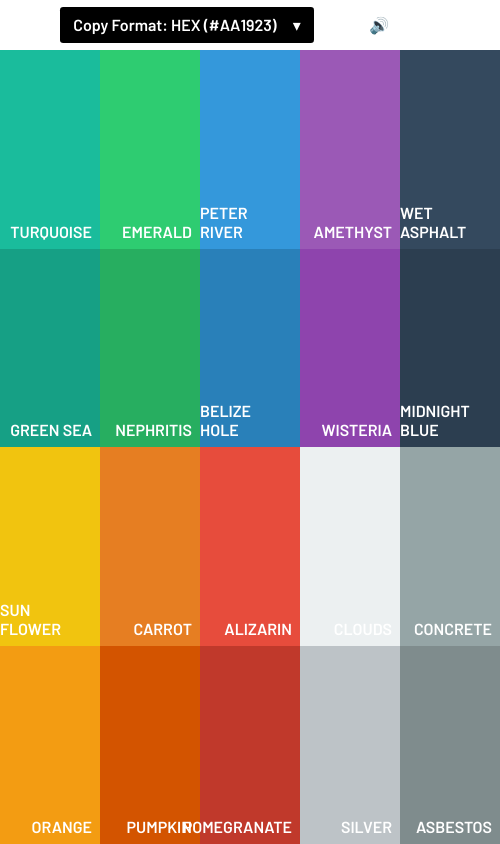
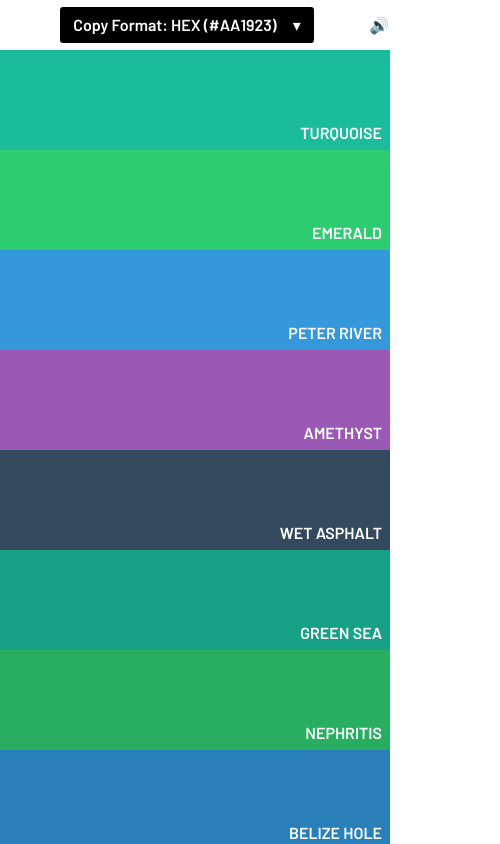
Before and after one commit to minhajul-karim/flatuicolors-clone, a React (Create React App) app: page / in a window 390 px wide. Shown: the top 844 px of the page, 500 px wide, since content can reach past the window. Built offline with nearby package versions, Linux system fonts and the light colour scheme.

Commit message:
Make grids responsive

```diff
--- a/src/assets/scss/palettes.scss
+++ b/src/assets/scss/palettes.scss
@@ -1,12 +1,44 @@
 /*** Palette container ***/
 $nav-height: 3.125rem;
-$medium-screen: 1024px;
+$laptop-screen: 1024px;
+$tablet-screen: 768px;
+$mobile-screen: 576px;
+
+@mixin respond-to-screen($breakpoint) {
+  @if $breakpoint == laptop {
+    @media (max-width: $laptop-screen) {
+      @content;
+    }
+  }
+  @if $breakpoint == tablet {
+    @media (max-width: $tablet-screen) {
+      @content;
+    }
+  }
+  @if $breakpoint == mobile {
+    @media (max-width: $mobile-screen) {
+      @content;
+    }
+  }
+}
 
 .palette-container {
   height: calc(100vh - #{$nav-height});
   display: grid;
   grid-template-columns: repeat(5, minmax(100px, 1fr));
   grid-template-rows: repeat(4, minmax(100px, 1fr));
+  @include respond-to-screen(laptop) {
+    grid-template-columns: repeat(4, minmax(100px, 1fr));
+    grid-template-rows: repeat(5, minmax(100px, 1fr));
+  }
+  @include respond-to-screen(tablet) {
+    grid-template-columns: repeat(3, minmax(100px, 1fr));
+    grid-template-rows: repeat(7, minmax(100px, 1fr));
+  }
+  @include respond-to-screen(mobile) {
+    grid-template-columns: repeat(1, minmax(100px, 1fr));
+    grid-template-rows: repeat(20, minmax(100px, 1fr));
+  }
 
   .single-grid-cell {
     cursor: pointer;
@@ -16,7 +48,8 @@ $medium-screen: 1024px;
     align-items: center;
     text-transform: uppercase;
     &:hover .copy-btn {
-      display: block;
+      visibility: visible;
+      opacity: 1;
     }
   }
 
@@ -30,8 +63,9 @@ $medium-screen: 1024px;
     border: 2px solid hsla(0, 0%, 100%, 0.2);
     border-radius: 0.3rem;
     color: #fff;
-    display: none;
-    transition: 2s;
+    visibility: hidden;
+    opacity: 0.5;
+    transition: visibility 0s, opacity 0.3s linear;
   }
 
   .color-name {
```
